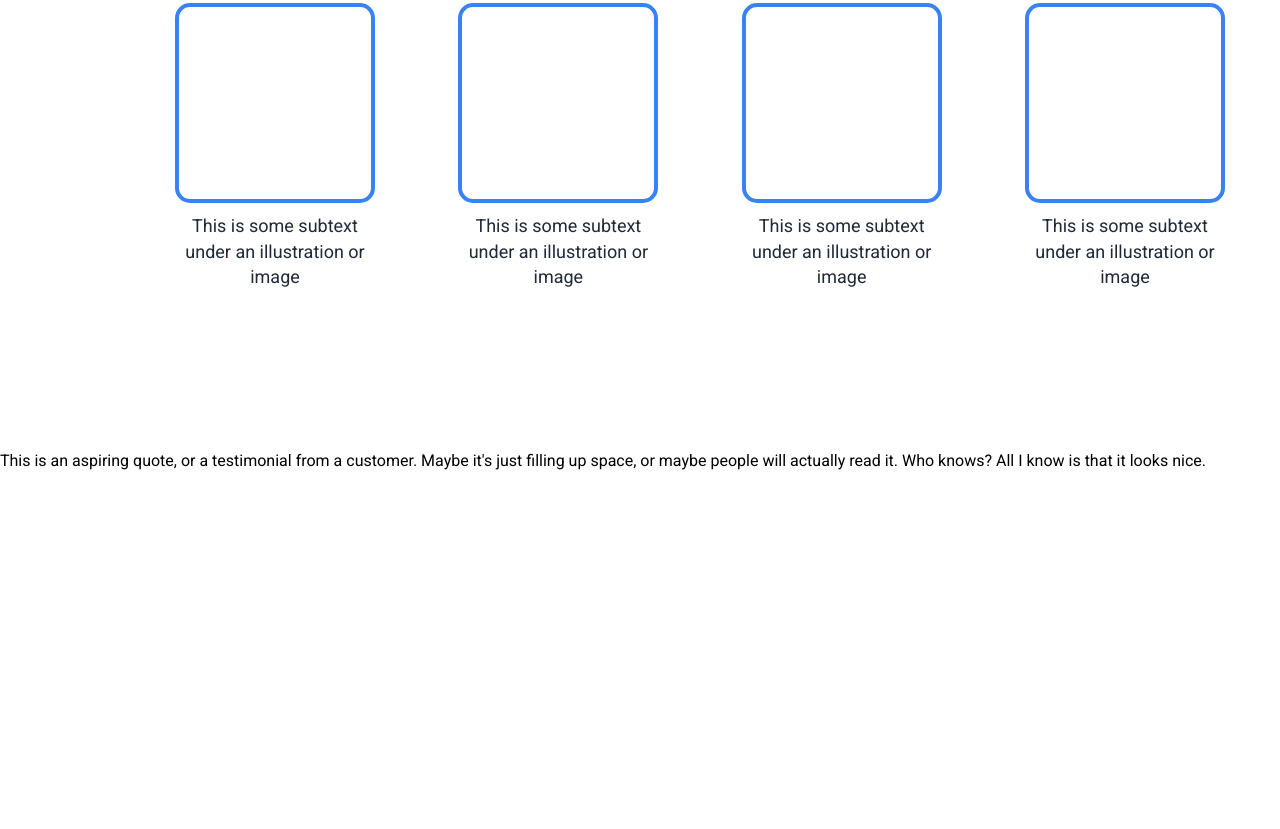
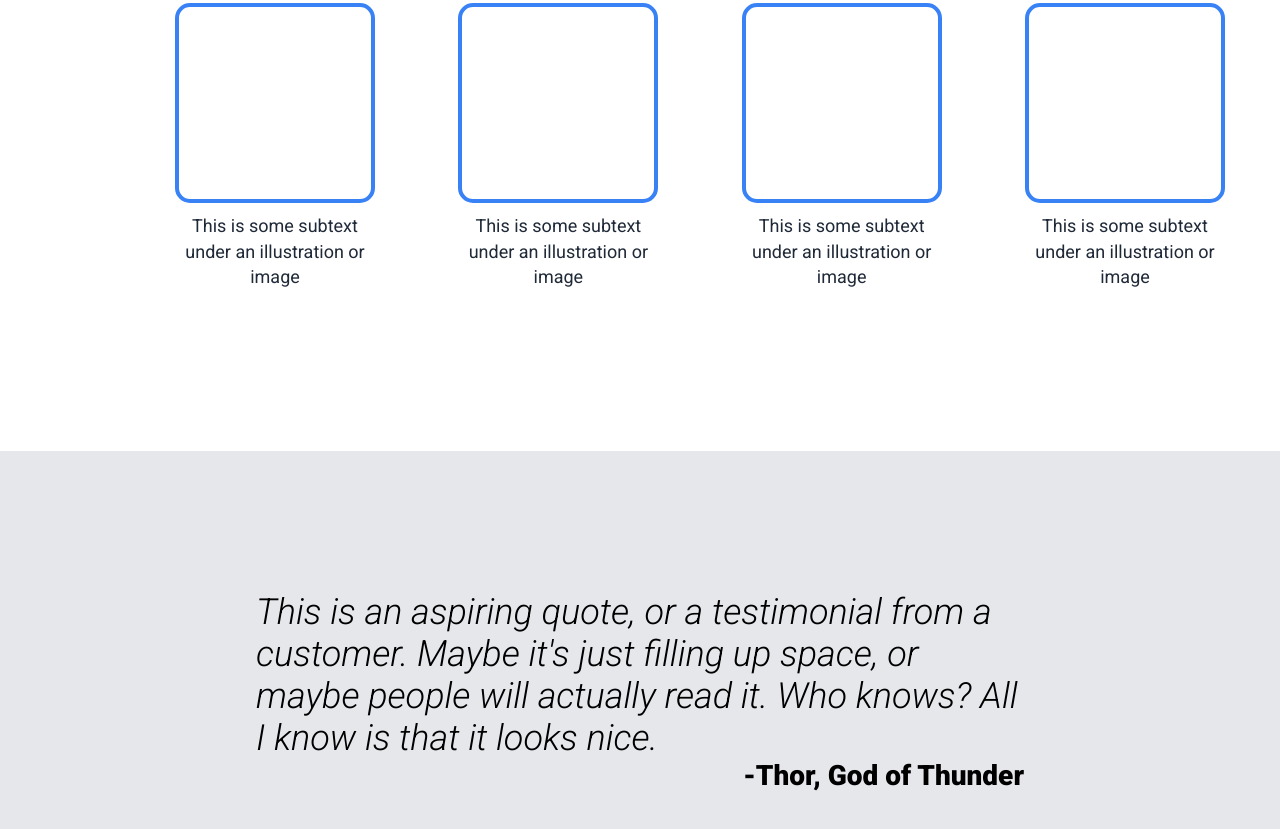
Before and after one commit to angie0123/landing-page, a plain HTML site: page index.html in a window 1280 px wide. Shown: the part 989-1818 px from the top of the page. Before the commit the page ends 1459 px from the top, so only its background shows below. Drawn offline with Linux system fonts and the light colour scheme.

Commit message:
Complete testimonial section styling

```diff
--- a/index.html
+++ b/index.html
@@ -4,10 +4,7 @@
     <meta charset="UTF-8" />
     <meta http-equiv="X-UA-Compatible" content="IE=edge" />
     <meta name="viewport" content="width=device-width, initial-scale=1.0" />
-    <link
-      href="https://fonts.googleapis.com/css2?family=Roboto:wght@400;900&display=swap"
-      rel="stylesheet"
-    />
+    <link href="https://fonts.googleapis.com/css2?family=Roboto:ital,wght@0,400;0,900;1,300&display=swap" rel="stylesheet">
     <link rel="stylesheet" href="styles.css" />
     <title>landing page</title>
   </head>
@@ -69,7 +66,7 @@
           it's just filling up space, or maybe people will actually read it. Who
           knows? All I know is that it looks nice.
         </p>
-        <span class="author"></span>
+        <span class="author">-Thor, God of Thunder</span>
       </blockquote>
     </div>
   </body>
--- a/styles.css
+++ b/styles.css
@@ -3,8 +3,6 @@
     margin: 0;
     padding: 0;
     font-family: 'Roboto', sans-serif;
-}
-.body{
 }
 
 :root{
@@ -22,6 +20,11 @@
     --info-header-text: #1F2937;
     --info-header-text-size: 36px;
     --info-header-text-weight: 900;
+    --quote-section-bg: #E5E7EB;
+    --quote-text: #1F2937;
+    --quote-text-size: 36px;
+    --quote-font-weight:  300;
+
 }
 
 /*+++++++++++++++++ HERO-SECTION +++++++++++++++ */
@@ -183,3 +186,28 @@ ul a{
     line-height: 1.6rem;
     text-align: center;
 }
+
+/* +++++++++++++ TESTIMONIAL-SECTION +++++++++ */
+
+.testimonial-section{
+    height: 60vh;
+    background: var(--quote-section-bg);
+    font-size: var(--quote-text-size);
+    font-weight: var(--quote-font-weight);
+    font-style: italic;
+    display: flex;
+    justify-content: center;
+    align-items: center;
+}
+
+.testimonial-section blockquote{
+    width: 60%;
+}
+
+.testimonial-section .author{
+    font-weight: 900;
+    font-style: normal;
+    display: block;
+    text-align: right;
+    font-size: 28px;
+}
```
